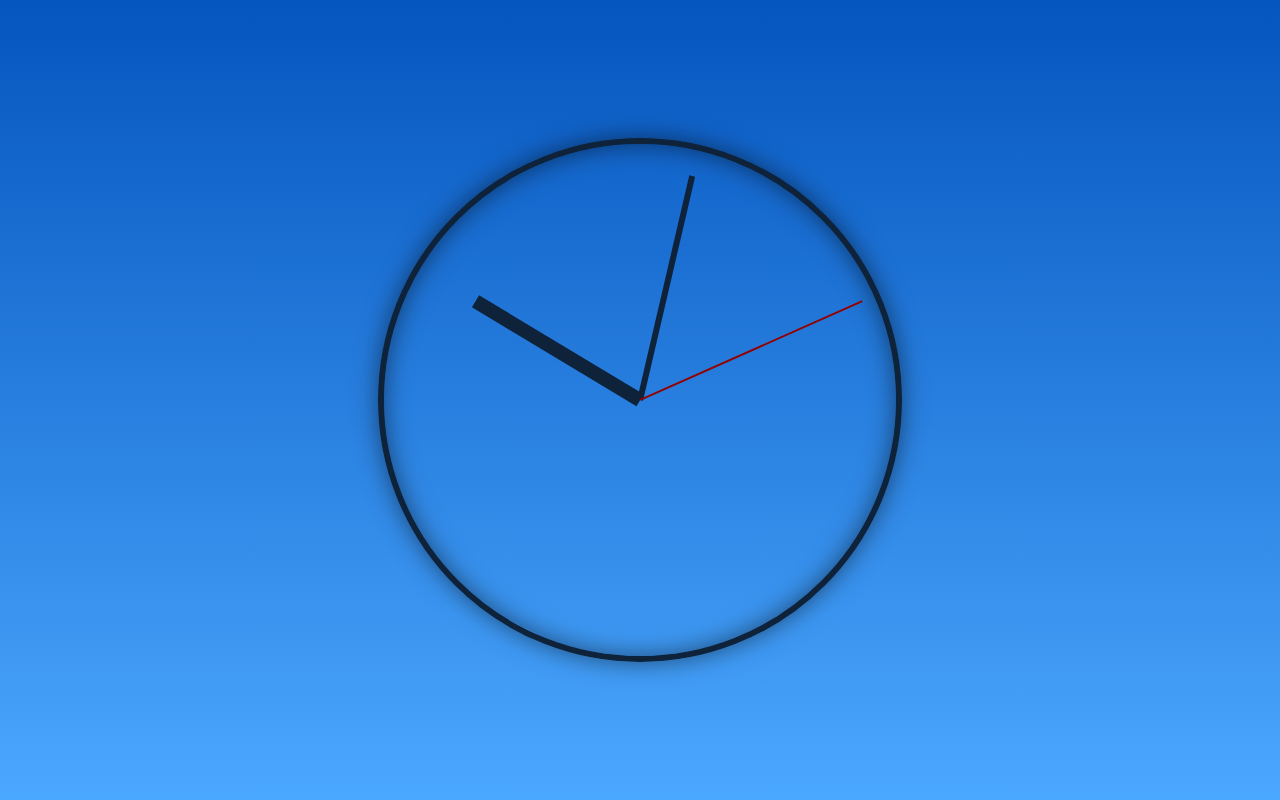
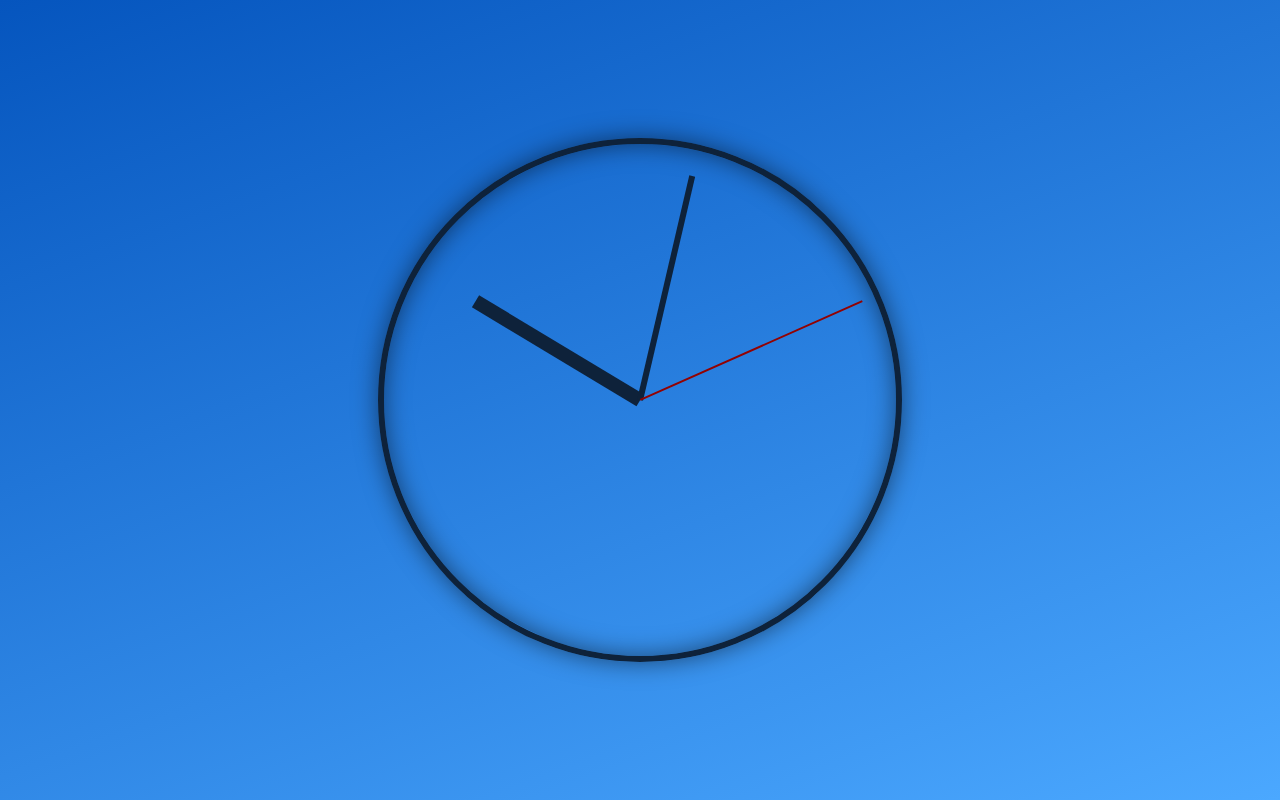
Before and after one commit to pasor1/vanilla-javascript-simple-clock, a website: page src/index.html in a window 1280 px wide. Drawn offline with Linux system fonts and the light colour scheme.

Commit message:
change background gradient

```diff
--- a/src/assets/scss/main.scss
+++ b/src/assets/scss/main.scss
@@ -17,7 +17,7 @@ body{
   padding: 0;
   margin: 0;
   background-color: $bg-color;
-  background-image: linear-gradient(180deg, rgb(5, 85, 190), rgb(75, 168, 255));
+  background-image: linear-gradient(-20deg, rgb(75, 168, 255), rgb(5, 85, 190));
 }
 
 #clock-container{
```
Also changed, not shown: src/assets/css/style.min.css.
